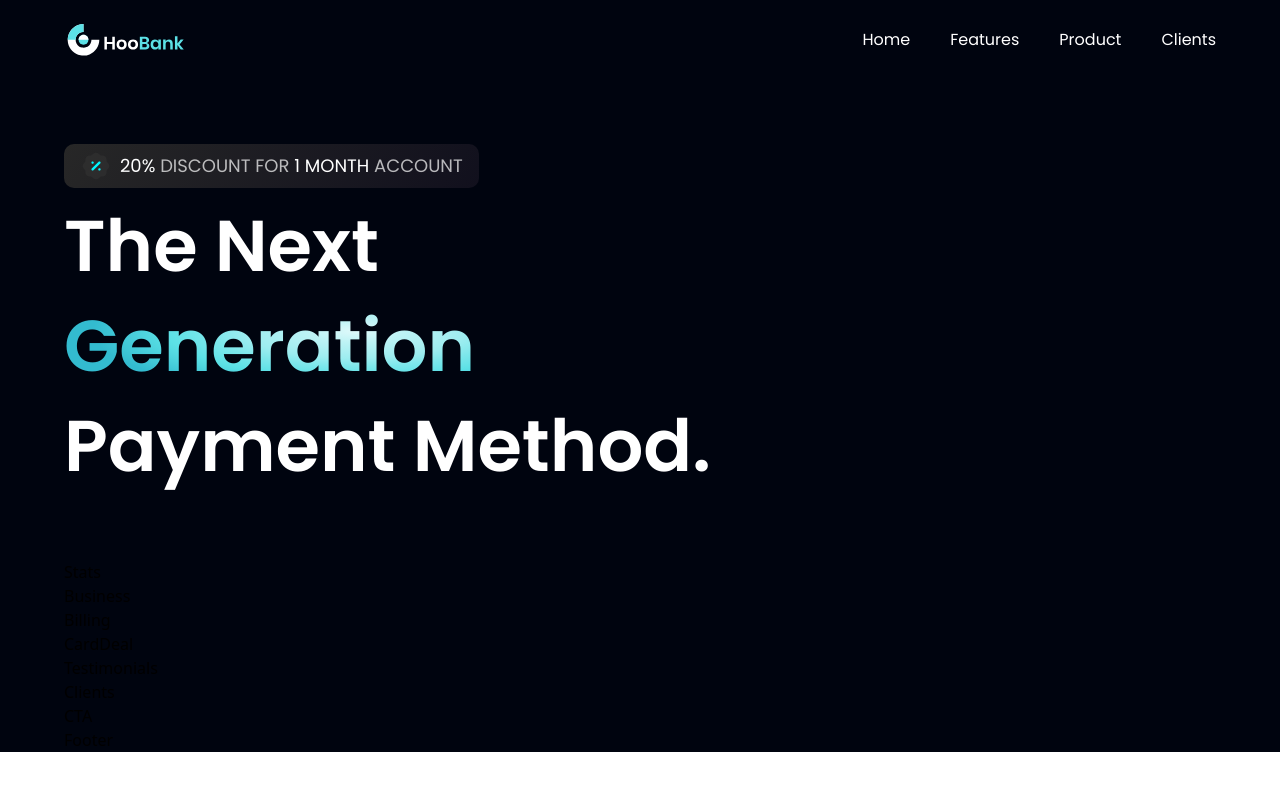
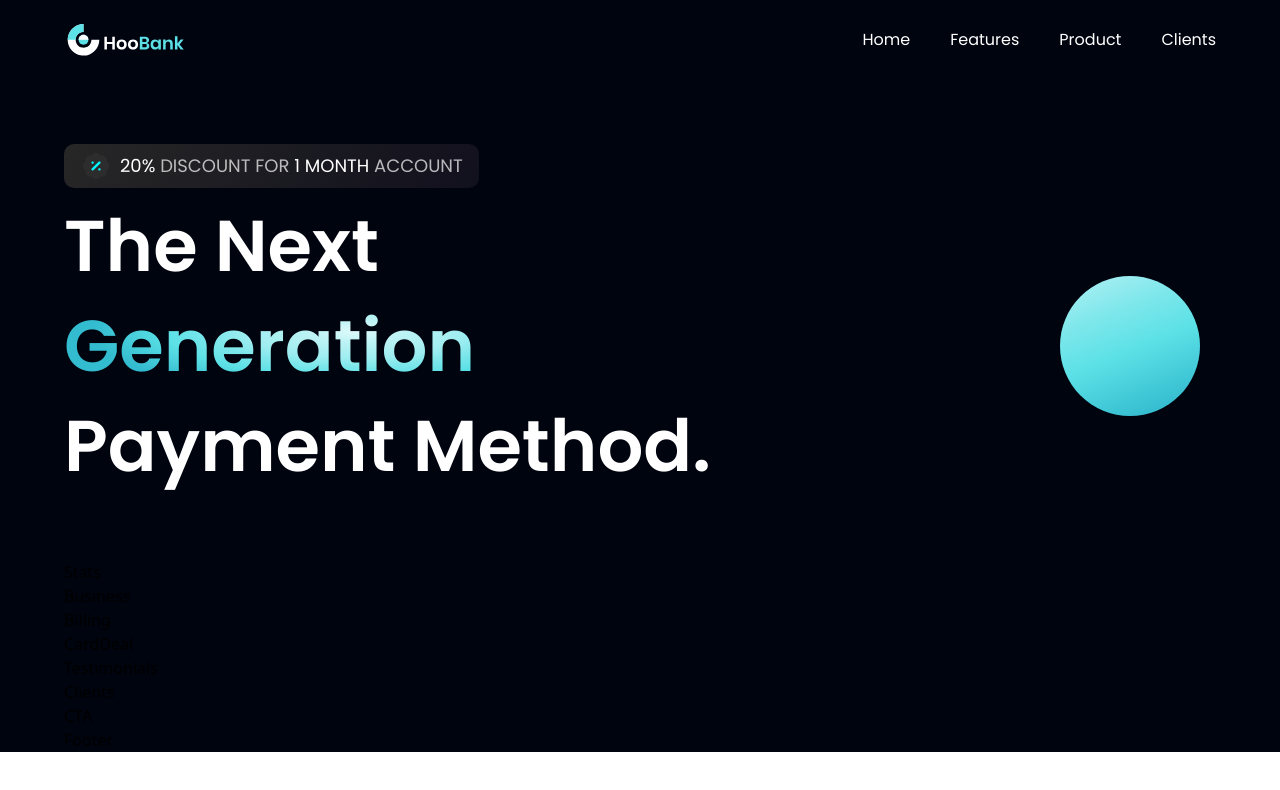
Before and after one commit to TommyTranT/Hoobank-Tutorial, a React (Vite) app: page / in a window 1280 px wide. Shown: the top 790 px of the page. Built offline with nearby package versions, Linux system fonts and the light colour scheme.

Commit message:
add blue circle for getting started button

```diff
--- a/src/components/GetStarted.jsx
+++ b/src/components/GetStarted.jsx
@@ -1,7 +1,13 @@
 import React from "react";
+import styles from "../style";
+import { arrowUp } from "../assets";
 
-const GetStarted = () => {
-  return <div>GetStarted</div>;
-};
+const GetStarted = () => (
+  <div
+    className={`${styles.flexCenter} w-[140px] h-[140px] rounded-full bg-blue-gradient`}
+  >
+    <></>
+  </div>
+);
 
 export default GetStarted;
--- a/src/components/Hero.jsx
+++ b/src/components/Hero.jsx
@@ -1,6 +1,7 @@
 import React from "react";
 import styles from "../style";
 import { discount, robot } from "../assets";
+import GetStarted from "./GetStarted";
 
 const Hero = () => (
   <section id="home" className={`flex md:flex-row flex-col ${styles.paddingY}`}>
@@ -17,14 +18,21 @@ const Hero = () => (
       </div>
       {/* Discount Bar */}
 
-      {/* Main Img */}
+      {/* Text */}
       <div className="flex flex-row justify-between items-center w-full">
         <h1 className="flex-1 font-poppins font-semibold ss:text-[72px] text-[52px] text-white ss:leading-[100px] leading-[75px]">
           The Next <br className="sm:block hidden" />{" "}
           <span className="text-gradient">Generation</span> <br />
           Payment Method.
         </h1>
+        {/* Get Started Circle */}
+        <div className=""></div>
+        {/* Get Started Circle */}
+        <div className="ss:flex hidden md:mr-4 mr-0">
+          <GetStarted />
+        </div>
       </div>
+      {/* Text */}
     </div>
   </section>
 );
--- a/src/components/index.js
+++ b/src/components/index.js
@@ -1,3 +1,5 @@
+// Import all components to export easier
+
 import Navbar from "./Navbar";
 import Billing from "./Billing";
 import CardDeal from "./CardDeal";
```
